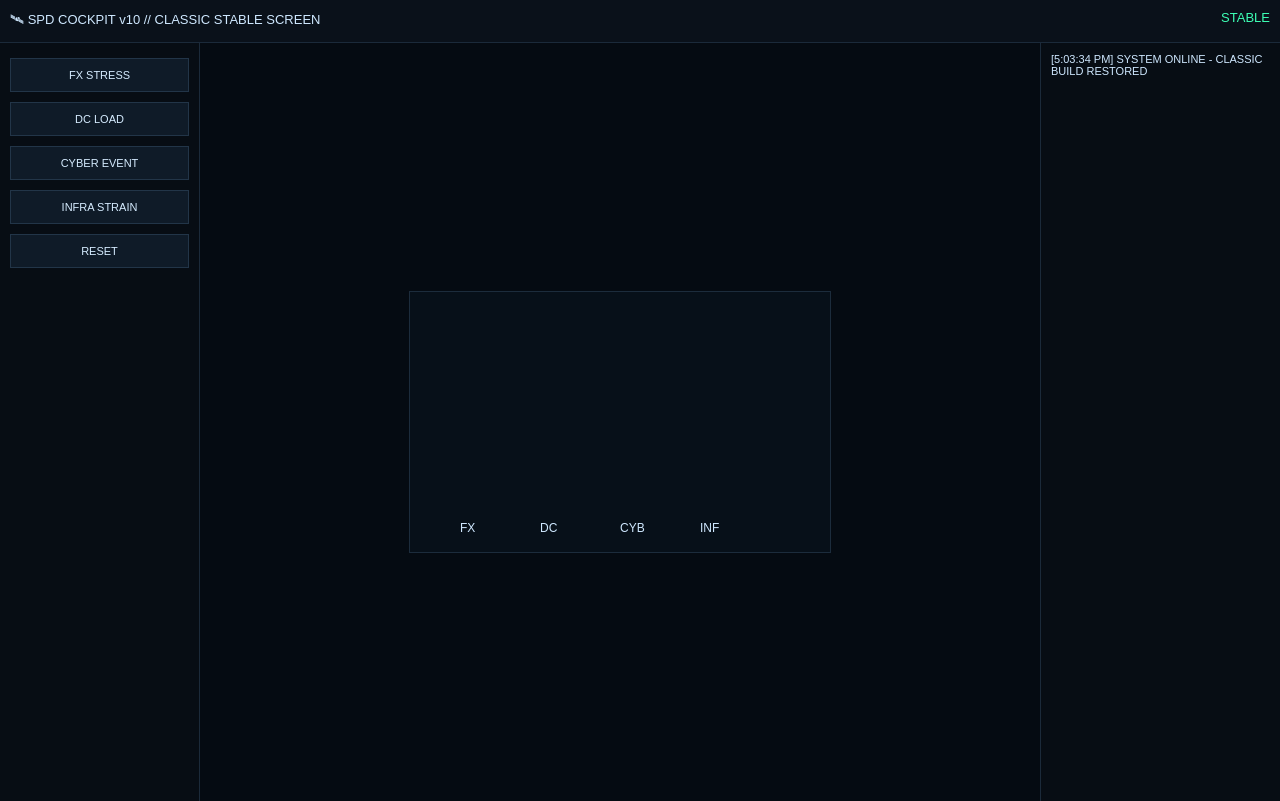
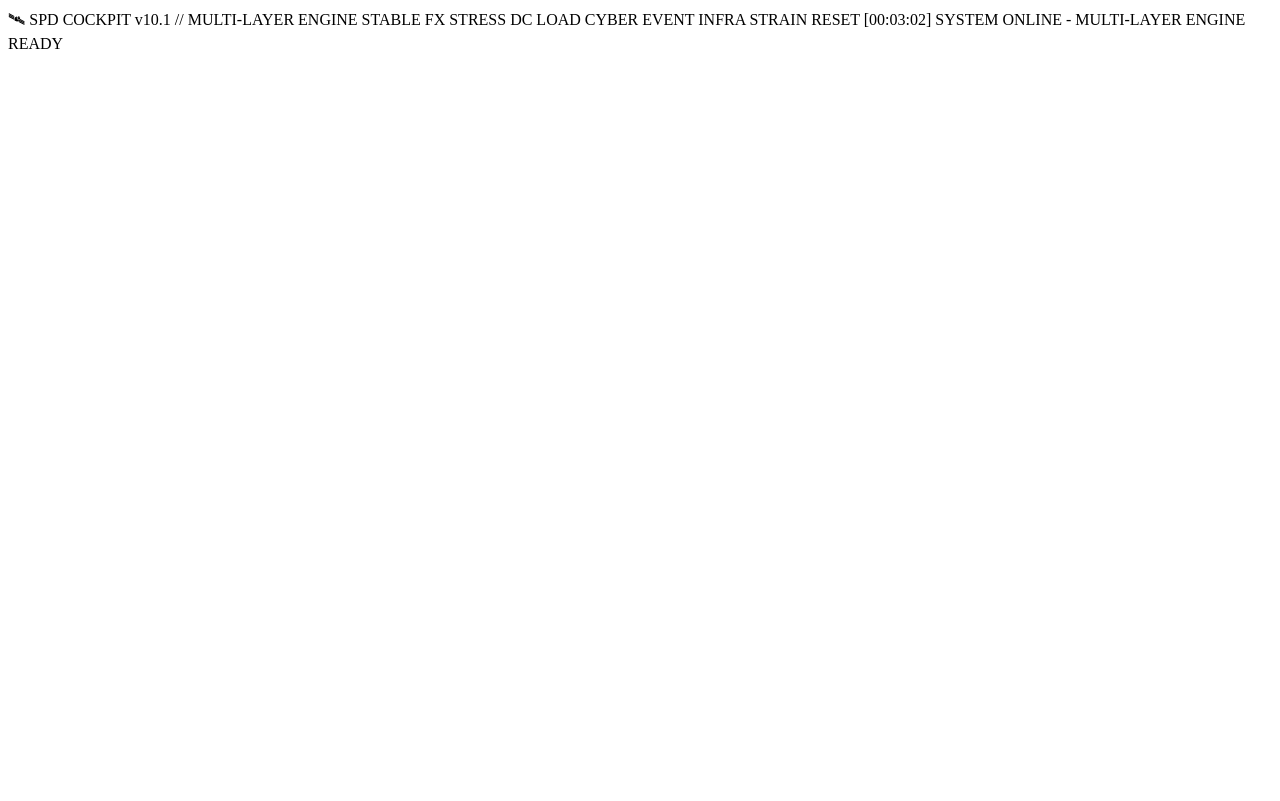
Before and after one commit to 123AGustien/sextant-rule-library, a plain HTML site: page index.html in a window 1280 px wide. Drawn offline with Linux system fonts and the light colour scheme.

Commit message:
Update index.html

```diff
--- a/index.html
+++ b/index.html
@@ -1,190 +1,4 @@
-<!DOCTYPE html>
-<html lang="en">
-<head>
-<meta charset="UTF-8">
-<title>SPD v10 COCKPIT - CLASSIC WORKING BUILD</title>
-
-<style>
-body {
-  margin: 0;
-  background: #05070b;
-  color: #cfe8ff;
-  font-family: Arial, sans-serif;
-  overflow: hidden;
-}
-
-/* TOP BAR */
-.top {
-  padding: 10px;
-  background: #0a111a;
-  border-bottom: 1px solid #1b2a3a;
-  font-size: 13px;
-  display: flex;
-  justify-content: space-between;
-}
-
-/* GRID */
-.grid {
-  display: grid;
-  grid-template-columns: 200px 1fr 240px;
-  height: calc(100vh - 42px);
-}
-
-/* LEFT */
-.left {
-  background: #070d14;
-  padding: 10px;
-  border-right: 1px solid #1b2a3a;
-}
-
-/* BUTTONS */
-button {
-  width: 100%;
-  margin: 5px 0;
-  padding: 10px;
-  background: #0f1b28;
-  border: 1px solid #223548;
-  color: #d6ecff;
-  font-size: 11px;
-  cursor: pointer;
-}
-
-button:hover {
-  background: #16283a;
-}
-
-/* CENTER */
-.center {
-  display: flex;
-  justify-content: center;
-  align-items: center;
-  background: #050b12;
-}
-
-canvas {
-  background: #071019;
-  border: 1px solid #1c2c3c;
-}
-
-/* RIGHT */
-.right {
-  background: #070d14;
-  padding: 10px;
-  font-size: 11px;
-  overflow-y: auto;
-  border-left: 1px solid #1b2a3a;
-}
-
-/* STATUS COLORS */
-.good { color: #3dffb5; }
-.warn { color: #ffd166; }
-.bad  { color: #ff4d6d; }
-
-/* COCKPIT HEADER INSIDE TOP BAR */
-.cockpit-title {
-  white-space: pre-line;
-}
-</style>
-</head>
-
-<body>
-
-<!-- TOP BAR -->
-<div class="top">
-  <div class="cockpit-title">🛰 SPD COCKPIT v10 // CLASSIC STABLE SCREEN</div>
-  <div id="status" class="good">STABLE</div>
-</div>
-
-<!-- GRID -->
-<div class="grid">
-
-  <!-- LEFT -->
-  <div class="left">
-    <button onclick="run('FX')">FX STRESS</button>
-    <button onclick="run('DC')">DC LOAD</button>
-    <button onclick="run('CYB')">CYBER EVENT</button>
-    <button onclick="run('INF')">INFRA STRAIN</button>
-    <button onclick="resetSystem()">RESET</button>
-  </div>
-
-  <!-- CENTER -->
-  <div class="center">
-    <canvas id="g" width="420" height="260"></canvas>
-  </div>
-
-  <!-- RIGHT -->
-  <div class="right" id="log"></div>
-
-</div>
-
-<script>
-let state = { FX: 0, DC: 0, CYB: 0, INF: 0 };
-let log = [];
-
-function write(msg) {
-  const t = new Date().toLocaleTimeString();
-  log.push(`[${t}] ${msg}`);
-  document.getElementById("log").innerHTML = log.slice(-12).join("<br>");
-}
-
-function run(type) {
-  state[type] += 2;
-  write("EVENT → " + type);
-  evaluate();
-  draw();
-}
-
-function resetSystem() {
-  state = { FX: 0, DC: 0, CYB: 0, INF: 0 };
-  write("SYSTEM RESET");
-  evaluate();
-  draw();
-}
-
-function evaluate() {
-  const total = Object.values(state).reduce((a, b) => a + b, 0);
-  const s = document.getElementById("status");
-
-  if (total < 8) {
-    s.textContent = "STABLE";
-    s.className = "good";
-  } else if (total < 18) {
-    s.textContent = "DEGRADED";
-    s.className = "warn";
-  } else {
-    s.textContent = "STRESSED";
-    s.className = "bad";
-  }
-}
-
-function draw() {
-  const c = document.getElementById("g");
-  const x = c.getContext("2d");
-
-  x.clearRect(0, 0, c.width, c.height);
-
-  const keys = Object.keys(state);
-  const values = Object.values(state);
-  const max = Math.max(...values, 5);
-
-  keys.forEach((k, i) => {
-    const h = (values[i] / max) * 200;
-    const xPos = 50 + i * 80;
-
-    x.fillStyle = "#00ffd5";
-    x.fillRect(xPos, 220 - h, 30, h);
-
-    x.fillStyle = "#cfe8ff";
-    x.font = "12px Arial";
-    x.fillText(k, xPos, 240);
-  });
-}
-
-document.addEventListener("DOMContentLoaded", () => {
-  write("SYSTEM ONLINE - CLASSIC BUILD RESTORED");
-  draw();
-});
-</script>
-
-</body>
-</html>
+🛰 SPD COCKPIT v10.1 // MULTI-LAYER ENGINE
+STABLE
+FX STRESS DC LOAD CYBER EVENT INFRA STRAIN RESET
+[00:03:02] SYSTEM ONLINE - MULTI-LAYER ENGINE READY
```
